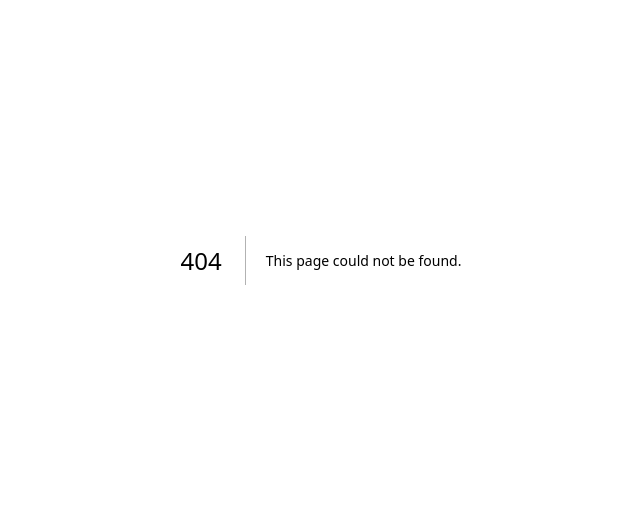
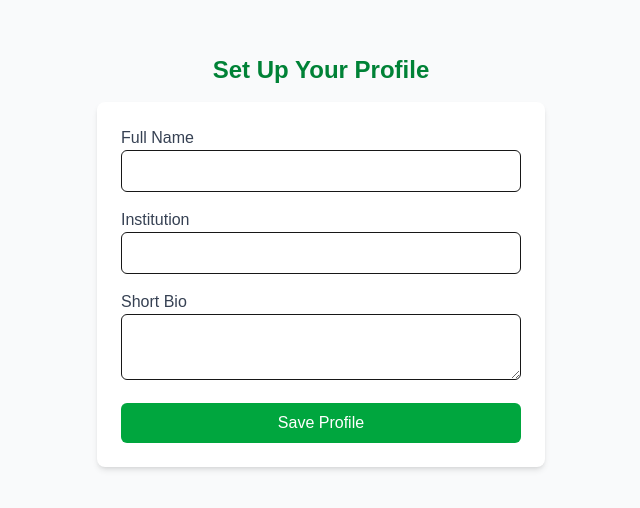
Before and after one commit to RuthChisom/EduFundX, a Next.js app: page /funder/profile in a window 1280 px wide. Before the commit this address had no page. Shown: the part 140-648 px from the top of the page, without its empty margins (319-959 px from the left). Built offline with nearby package versions, Linux system fonts and the light colour scheme.

Commit message:
profile and plagiarism
- Added funder create profile page
- added plagiarism bar to funder projects view

```diff
--- a/package.json
+++ b/package.json
@@ -1,5 +1,5 @@
 {
-  "name": "eduprofx",
+  "name": "edufundx",
   "version": "0.1.0",
   "private": true,
   "scripts": {
--- a/src/app/auth/funder-login/page.tsx
+++ b/src/app/auth/funder-login/page.tsx
@@ -32,10 +32,15 @@ export default function FunderLogin() {
       if (accounts.length > 0) {
         setWalletAddress(accounts[0])
 
-        // Simulate API call to authenticate funder
+        // Check if profile exists
+        const savedProfile = localStorage.getItem('funderProfile')
+
         setTimeout(() => {
-          // Redirect to dashboard after successful connection
-          router.push('/funder/dashboard')
+          if (savedProfile) {
+            router.push('/funder/dashboard') // Profile exists → go to dashboard
+          } else {
+            router.push('/funder/profile') // No profile → go to profile setup
+          }
         }, 1500)
       }
     } catch (err: any) {
@@ -45,6 +50,7 @@ export default function FunderLogin() {
       setIsConnecting(false)
     }
   }
+
 
   return (
     <div className="min-h-screen bg-gray-50 flex flex-col justify-center py-12 sm:px-6 lg:px-8">
--- a/src/app/funder/dashboard/page.tsx
+++ b/src/app/funder/dashboard/page.tsx
@@ -21,7 +21,8 @@ export default function FunderDashboard() {
       funded: 75000,
       goal: 100000,
       category: 'Environmental Science',
-      status: 'In Progress'
+      status: 'In Progress',
+      plagiarism: 15
     },
     {
       id: 2,
@@ -31,7 +32,8 @@ export default function FunderDashboard() {
       funded: 120000,
       goal: 120000,
       category: 'Computer Science',
-      status: 'Funded'
+      status: 'Funded',
+      plagiarism: 50
     },
     {
       id: 3,
@@ -41,9 +43,11 @@ export default function FunderDashboard() {
       funded: 45000,
       goal: 200000,
       category: 'Healthcare',
-      status: 'Seeking Funding'
+      status: 'Seeking Funding',
+      plagiarism: 75
     }
   ])
+
 
   // Mock data for funding stats
   const [fundingStats] = useState({
@@ -52,6 +56,13 @@ export default function FunderDashboard() {
     activeProjects: 3,
     completedProjects: 2
   })
+
+  const getPlagiarismColor = (percent: number) => {
+    if (percent <= 30) return 'bg-green-600' // Low plagiarism (Green)
+    if (percent <= 60) return 'bg-orange-500' // Moderate plagiarism (Orange)
+    return 'bg-red-600' // High plagiarism (Red)
+  }
+
 
   useEffect(() => {
     // Check if user has connected wallet
@@ -77,6 +88,8 @@ export default function FunderDashboard() {
   // Handle disconnect wallet
   const disconnectWallet = () => {
     setAddress('')
+    // localStorage.removeItem('funderProfile') // Remove profile data from local storage
+
     router.push('/auth/funder-login')
   }
 
@@ -189,8 +202,21 @@ export default function FunderDashboard() {
         {project.researcher} • {project.institution}
       </p>
 
+      {/* Project Category */}
       <p className="mt-1 text-xs text-gray-500">{project.category}</p>
 
+      {/* Plagiarism Progress Bar */}
+      <div className="mt-3">
+        <p className="text-xs text-gray-500">Plagiarism: {project.plagiarism}%</p>
+        <div className="w-full bg-gray-200 rounded-full h-2.5 mt-1">
+          <div
+            className={`h-2.5 rounded-full ${getPlagiarismColor(project.plagiarism)}`}
+            style={{ width: `${project.plagiarism}%` }}
+          ></div>
+        </div>
+      </div>
+
+      {/* Funding Progress Bar */}
       <div className="mt-4">
         <div className="relative pt-1">
           <div className="flex mb-2 items-center justify-between">
@@ -231,6 +257,7 @@ export default function FunderDashboard() {
     </div>
   </div>
 ))}
+
           </div>
         </div>
 
--- /dev/null
+++ b/src/app/funder/profile/page.tsx
@@ -0,0 +1,88 @@
+'use client'
+
+import { useState, useEffect } from 'react'
+import { useRouter } from 'next/navigation'
+
+export default function ProfileSetup() {
+  const [profile, setProfile] = useState({ name: '', institution: '', bio: '' })
+  const [loading, setLoading] = useState(true)
+  const router = useRouter()
+
+  useEffect(() => {
+    const savedProfile = localStorage.getItem('funderProfile')
+    if (savedProfile) {
+        console.log("profile exists;")
+      router.push('/funder/dashboard')
+    } else {
+        console.log("profile exists;")
+        setLoading(false)
+    }
+  }, [router])
+
+  const handleChange = (e: React.ChangeEvent<HTMLInputElement | HTMLTextAreaElement>) => {
+    setProfile({ ...profile, [e.target.name]: e.target.value })
+  }
+
+  const handleSubmit = (e: React.FormEvent<HTMLFormElement>) => {
+    e.preventDefault()
+    localStorage.setItem('funderProfile', JSON.stringify(profile))
+    router.push('/funder/dashboard')
+  }
+
+  if (loading) {
+    return (
+      <div className="min-h-screen flex items-center justify-center">
+        <div className="animate-spin rounded-full h-12 w-12 border-t-2 border-b-2 border-green-600"></div>
+      </div>
+    )
+  }
+
+  return (
+    <div className="min-h-screen flex flex-col items-center justify-center p-6 bg-gray-50">
+      <h1 className="text-2xl font-bold text-green-700 mb-4">Set Up Your Profile</h1>
+      <form onSubmit={handleSubmit} className="bg-white p-6 rounded-lg shadow-md w-full max-w-md">
+        <div className="mb-4">
+          <label className="block text-gray-700">Full Name</label>
+          <input
+            type="text"
+            name="name"
+            value={profile.name}
+            onChange={handleChange}
+            className="w-full px-3 py-2 border rounded-md focus:outline-none focus:ring-2 focus:ring-green-600"
+            required
+          />
+        </div>
+
+        <div className="mb-4">
+          <label className="block text-gray-700">Institution</label>
+          <input
+            type="text"
+            name="institution"
+            value={profile.institution}
+            onChange={handleChange}
+            className="w-full px-3 py-2 border rounded-md focus:outline-none focus:ring-2 focus:ring-green-600"
+            required
+          />
+        </div>
+
+        <div className="mb-4">
+          <label className="block text-gray-700">Short Bio</label>
+          <textarea
+            name="bio"
+            value={profile.bio}
+            onChange={handleChange}
+            className="w-full px-3 py-2 border rounded-md focus:outline-none focus:ring-2 focus:ring-green-600"
+            required
+          ></textarea>
+        </div>
+
+        <button
+          type="submit"
+          className="w-full bg-green-600 text-white py-2 rounded-md hover:bg-green-700 transition"
+        >
+          Save Profile
+        </button>
+      </form>
+    </div>
+  )
+}
--- a/src/app/researcher/dashboard/page.tsx
+++ b/src/app/researcher/dashboard/page.tsx
@@ -4,7 +4,7 @@ import { useState } from 'react'
 import Link from 'next/link'
 import { useRouter } from 'next/navigation'
 
-export default function FunderLogin() {
+export default function ResearcherLogin() {
   const [isConnecting, setIsConnecting] = useState(false)
   const [walletAddress, setWalletAddress] = useState('')
   const [error, setError] = useState('')
@@ -32,10 +32,10 @@ export default function FunderLogin() {
       if (accounts.length > 0) {
         setWalletAddress(accounts[0])
 
-        // Simulate API call to authenticate funder
+        // Simulate API call to authenticate researcher
         setTimeout(() => {
           // Redirect to dashboard after successful connection
-          router.push('/funder/dashboard')
+          router.push('/researcher/dashboard')
         }, 1500)
       }
     } catch (err: any) {
@@ -52,7 +52,7 @@ export default function FunderLogin() {
         <Link href="/">
           <h2 className="text-center text-3xl font-extrabold text-green-700">EDUFUNDX</h2>
         </Link>
-        <h2 className="mt-6 text-center text-3xl font-extrabold text-gray-900">Funder Sign In</h2>
+        <h2 className="mt-6 text-center text-3xl font-extrabold text-gray-900">Researcher Sign In</h2>
         <p className="mt-2 text-center text-sm text-gray-600">
           Connect your wallet to access the funding platform
         </p>
```
Also changed, not shown: src/app/api/funders/walletAddress.js (added, +29 -0 lines), 1 other file (tests, documents, lock files or other folders). Lines whose indentation alone changed are shown as unchanged.
